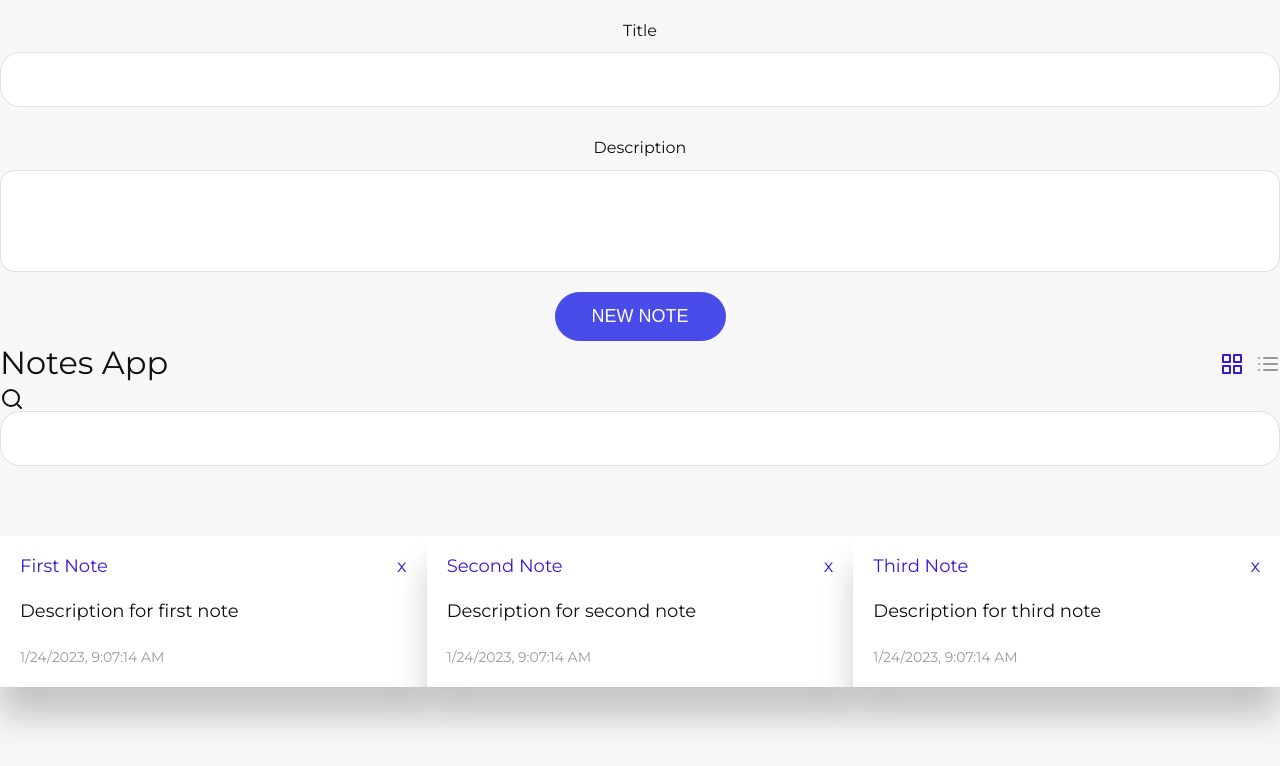
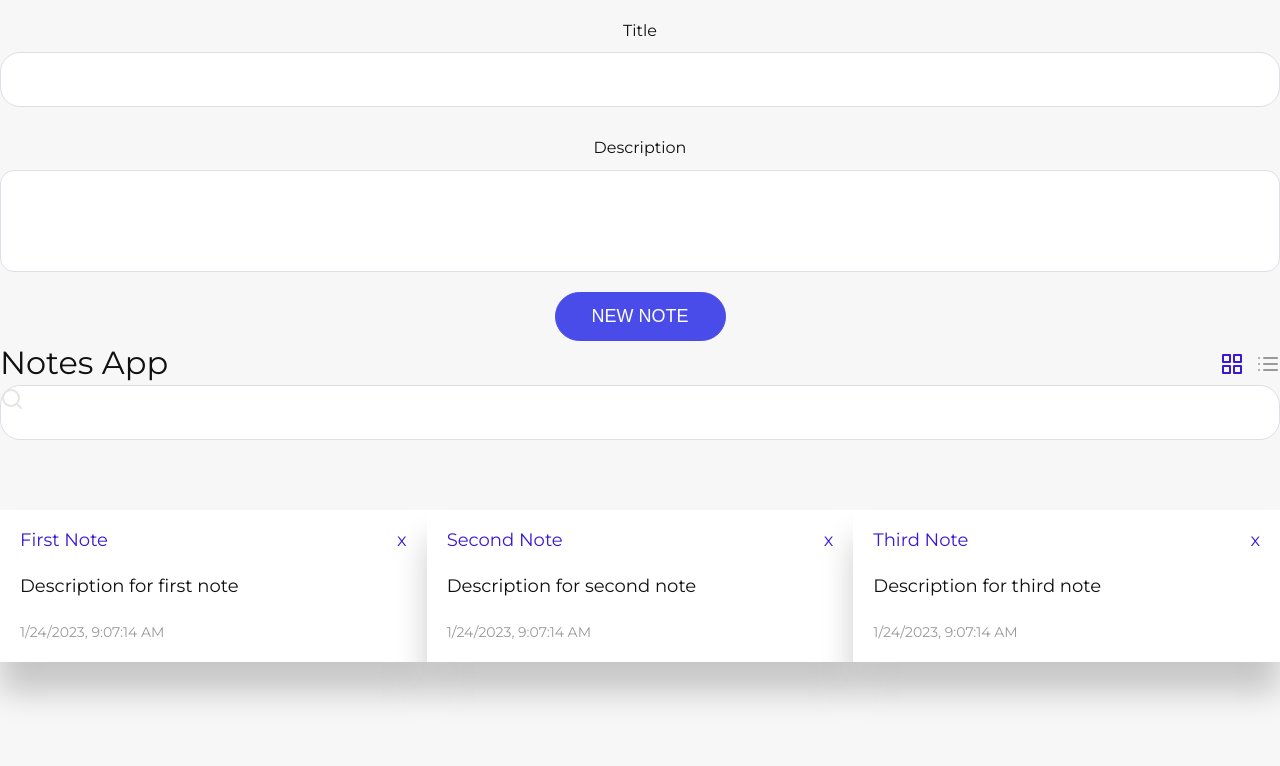
Before and after one commit to neoxanter/vue-notes-base, a Vue app: page / in a window 1280 px wide. Shown: the top 766 px of the page. Built offline with nearby package versions, Linux system fonts and the light colour scheme.

Commit message:
Added styles for positioning the search field

```diff
--- a/src/components/Search.vue
+++ b/src/components/Search.vue
@@ -48,4 +48,18 @@ export default {
 </script>
 
 <style scoped>
+svg {
+  color: #e4e4e4;
+}
+
+.wrapper-search {
+  position: relative;
+}
+
+.search {
+  top: 0px;
+  bottom: 0px;
+  left: 0px;
+  position: absolute;
+}
 </style>
```
